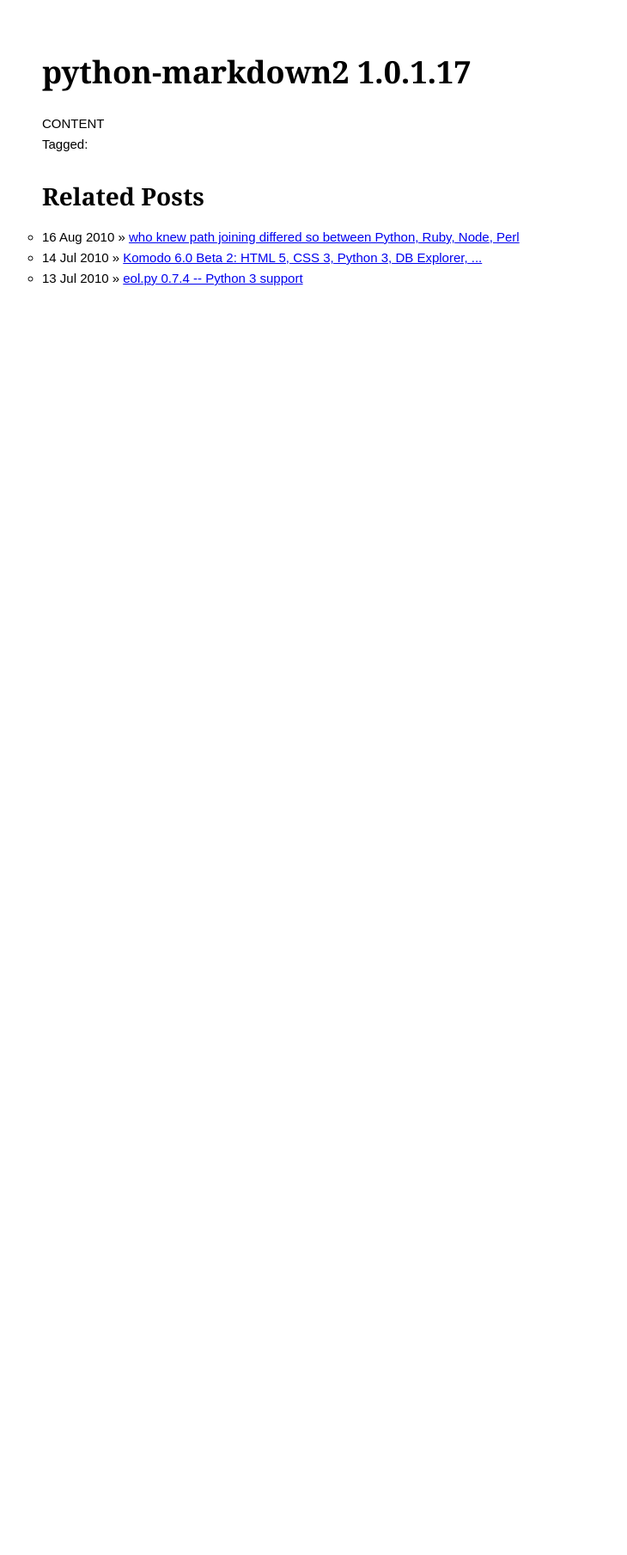
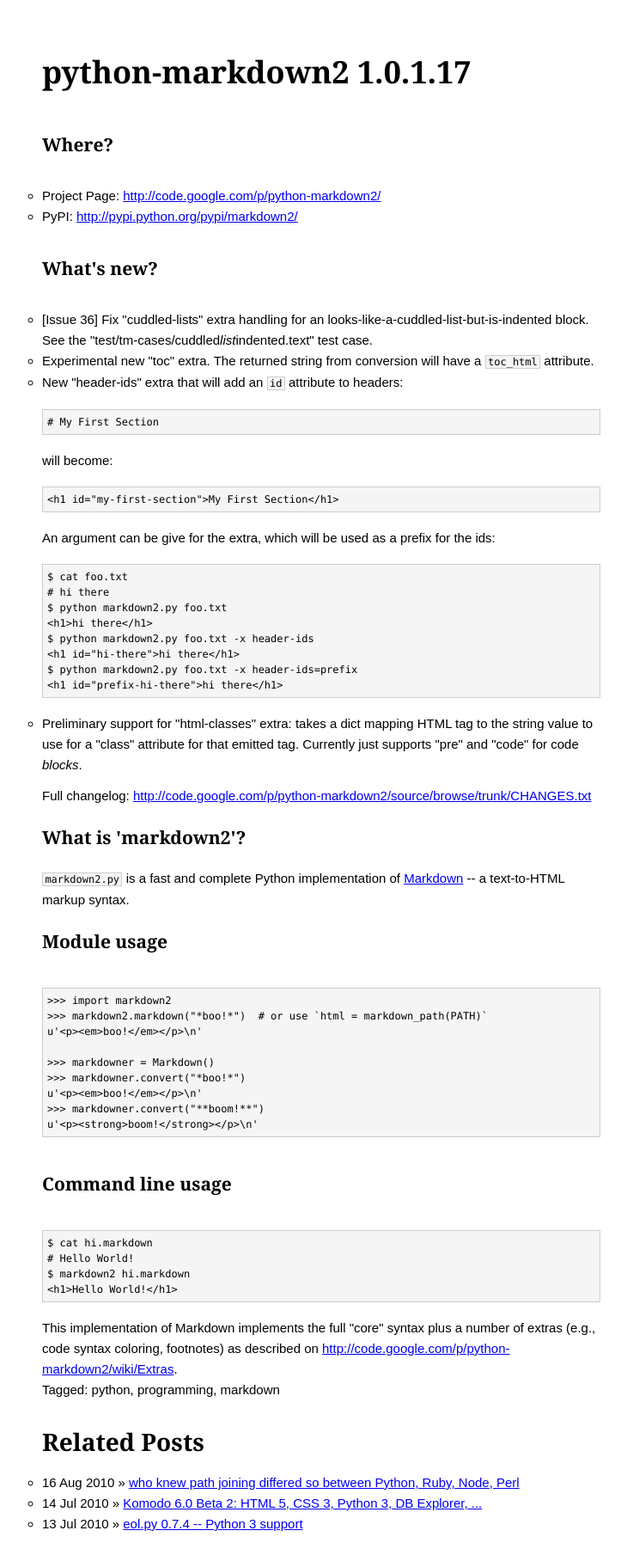
Before and after one commit to trentm/trentm.github.com, a Jekyll site: the page built from _posts/2010-05-26-python-markdown2-10117.markdown, in a window 1280 px wide. Shown: the whole page at 86% size, without its empty margins (266-996 px from the left). Built offline with Jekyll 4.4.1, drawn with Linux system fonts in a browser that asks for light colours; some web fonts are replaced; Markdown is read by kramdown in place of the engine named in the settings; before the commit the page ends 900 px from its top, so only the background shows below that.

Commit message:
pulling posts from blogger export

```diff
--- a/TODO.txt
+++ b/TODO.txt
@@ -25,6 +25,7 @@
 
 - <a> color is waaay too bright. See '/'.
 - heading font is picky about double quotes... need to have smart quotes
+- `pre:first-child { less margin-top }` e.g. http://localhost:4000/2010/05/python-markdown2-10117.html
 
 # older
 
--- a/_posts/2010-05-26-python-markdown2-10117.markdown
+++ b/_posts/2010-05-26-python-markdown2-10117.markdown
@@ -2,6 +2,80 @@
 layout: post
 title: python-markdown2 1.0.1.17
 published: true
+categories: [python, programming, markdown]
 ---
 
-CONTENT
+<h3>Where?</h3>
+
+<ul>
+<li>Project Page: <a href="http://code.google.com/p/python-markdown2/">http://code.google.com/p/python-markdown2/</a></li>
+<li>PyPI: <a href="http://pypi.python.org/pypi/markdown2/">http://pypi.python.org/pypi/markdown2/</a></li>
+</ul>
+
+<h3>What's new?</h3>
+
+<ul>
+<li><p>[Issue 36] Fix "cuddled-lists" extra handling for an
+looks-like-a-cuddled-list-but-is-indented block. See the
+"test/tm-cases/cuddled<em>list</em>indented.text" test case.</p></li>
+<li><p>Experimental new "toc" extra. The returned string from conversion will have
+a <code>toc_html</code> attribute.</p></li>
+<li><p>New "header-ids" extra that will add an <code>id</code> attribute to headers:</p>
+
+<pre><code># My First Section
+</code></pre>
+
+<p>will become:</p>
+
+<pre><code>&lt;h1 id="my-first-section"&gt;My First Section&lt;/h1&gt;
+</code></pre>
+
+<p>An argument can be give for the extra, which will be used as a prefix for
+the ids:</p>
+
+<pre><code>$ cat foo.txt
+# hi there
+$ python markdown2.py foo.txt
+&lt;h1&gt;hi there&lt;/h1&gt;
+$ python markdown2.py foo.txt -x header-ids
+&lt;h1 id="hi-there"&gt;hi there&lt;/h1&gt;
+$ python markdown2.py foo.txt -x header-ids=prefix
+&lt;h1 id="prefix-hi-there"&gt;hi there&lt;/h1&gt;
+</code></pre></li>
+<li><p>Preliminary support for "html-classes" extra: takes a dict mapping HTML tag
+to the string value to use for a "class" attribute for that emitted tag.
+Currently just supports "pre" and "code" for code <em>blocks</em>.</p></li>
+</ul>
+
+<p>Full changelog: <a href="http://code.google.com/p/python-markdown2/source/browse/trunk/CHANGES.txt">http://code.google.com/p/python-markdown2/source/browse/trunk/CHANGES.txt</a></p>
+
+<h3>What is 'markdown2'?</h3>
+
+<p><code>markdown2.py</code> is a fast and complete Python implementation of
+<a href="http://daringfireball.net/projects/markdown/">Markdown</a> -- a
+text-to-HTML markup syntax.</p>
+
+<h3>Module usage</h3>
+
+<pre><code>&gt;&gt;&gt; import markdown2
+&gt;&gt;&gt; markdown2.markdown("*boo!*")  # or use `html = markdown_path(PATH)`
+u'&lt;p&gt;&lt;em&gt;boo!&lt;/em&gt;&lt;/p&gt;\n'
+
+&gt;&gt;&gt; markdowner = Markdown()
+&gt;&gt;&gt; markdowner.convert("*boo!*")
+u'&lt;p&gt;&lt;em&gt;boo!&lt;/em&gt;&lt;/p&gt;\n'
+&gt;&gt;&gt; markdowner.convert("**boom!**")
+u'&lt;p&gt;&lt;strong&gt;boom!&lt;/strong&gt;&lt;/p&gt;\n'
+</code></pre>
+
+<h3>Command line usage</h3>
+
+<pre><code>$ cat hi.markdown
+# Hello World!
+$ markdown2 hi.markdown
+&lt;h1&gt;Hello World!&lt;/h1&gt;
+</code></pre>
+
+<p>This implementation of Markdown implements the full "core" syntax plus a
+number of extras (e.g., code syntax coloring, footnotes) as described on
+<a href="http://code.google.com/p/python-markdown2/wiki/Extras">http://code.google.com/p/python-markdown2/wiki/Extras</a>.</p>
--- a/_posts/2010-07-14-komodo-60-beta-2-html-5-css-3-python-3.markdown
+++ b/_posts/2010-07-14-komodo-60-beta-2-html-5-css-3-python-3.markdown
@@ -3,10 +3,6 @@
 title: "Komodo 6.0 Beta 2: HTML 5, CSS 3, Python 3, DB Explorer, ..."
 published: true
 ---
-
-<!--
-Komodo 6.0 Beta 2: HTML 5, CSS 3, Python 3, Database Explorer, Publishing, ...
--->
 
 We ([ActiveState](http://www.activestate.com/)) released Komodo 6.0 beta 2 yesterday and we want your feedback.
 **HTML 5** autocomplete. **CSS 3** autocomplete. Full **Python 3** support (debugging, syntax checking, autocomplete, code browsing). A new **Database Explorer** tool for quickly exploring SQL databases (SQLite out of the box and extensions for [MySQL](http://community.activestate.com/xpi/mysql-database-explorer) and [Oracle](http://community.activestate.com/xpi/oracle-database-explorer), with plans for Postgres). A **new project system** called "Places" that adds a file system browser (local and remote). New **publishing** support for syncing a directory with a remote machine. Additions to Komodo's [Hyperlinks](http://docs.activestate.com/komodo/6.0/hyperlinks.html#hyperlinks_top) for quickly navigating to file references. Added support for PHP, Perl, Ruby and JavaScript regular expression debugging with Komodo's excellent [Rx](http://docs.activestate.com/komodo/6.0/regex.html) tool. See the [Komodo 6.0 Features](http://community.activestate.com/komodo-60-features) post for a full outline.
```
Also changed, not shown: Makefile.py (+58 -0 lines), 1 other file.
